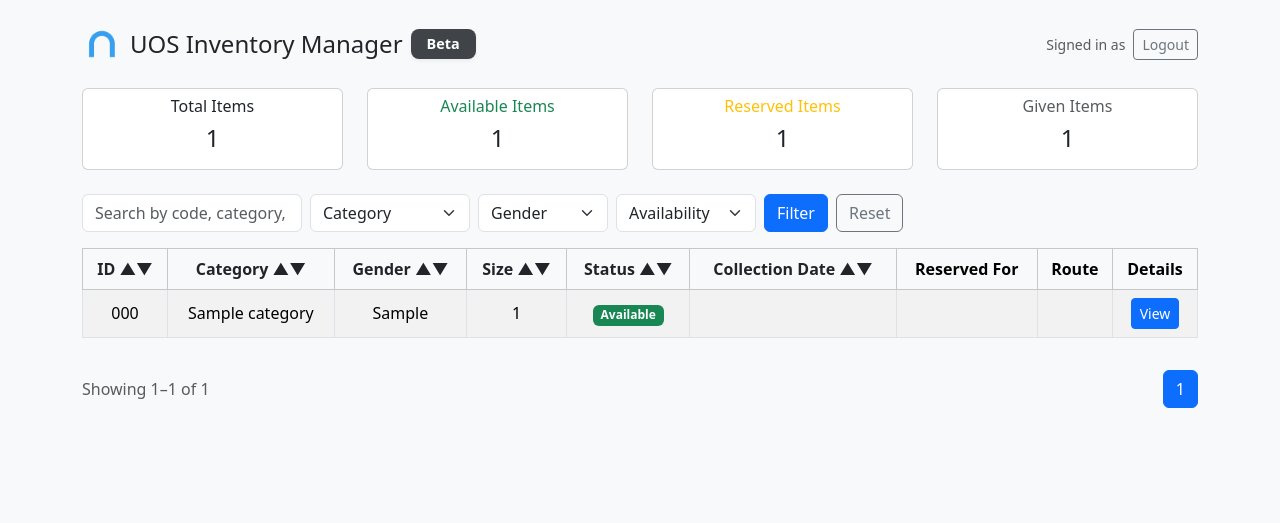
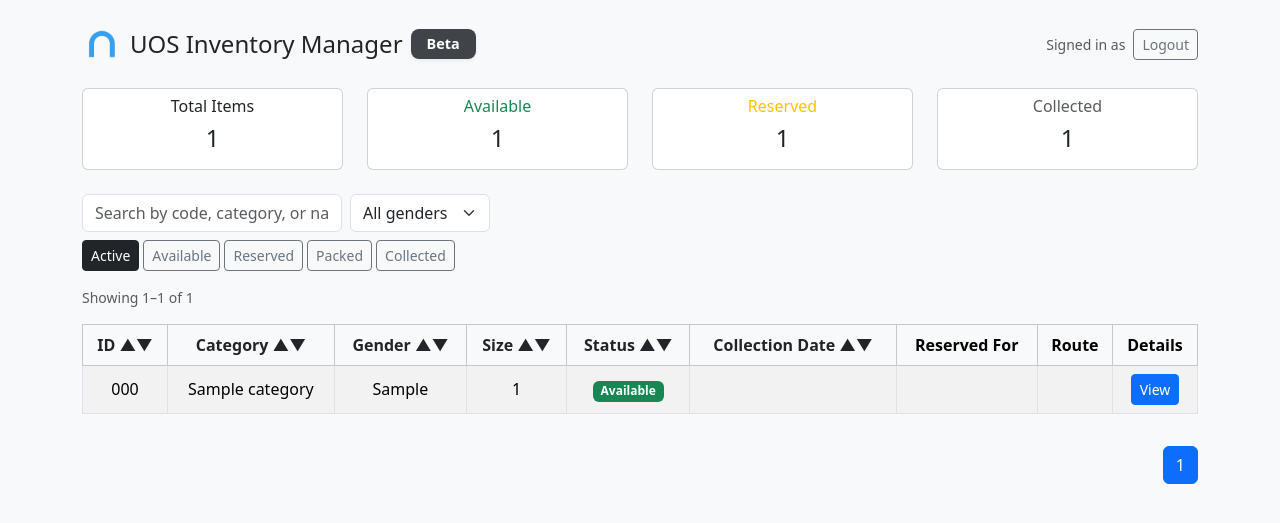
Before and after one commit to jtvandijk/uos-inventorymanager, a Django app: template inventory/templates/inventory/inventory.html in a window 1280 px wide. Shown: the top 523 px of the page. Run offline with Django 5.2, Linux system fonts and the light colour scheme; tables that the repository leaves empty hold one stand-in row (values such as "Sample post"); the template is opened without the code that fills it: values that come from a table or form of the project are taken from there, most other values are stand-ins (such as "Sample title", 1, 10 or a date in 2020).

Commit message:
UX tweaks inventory page filtering

```diff
--- a/inventory/templates/inventory/inventory.html
+++ b/inventory/templates/inventory/inventory.html
@@ -37,7 +37,6 @@
         </div>
 
         <div class="d-flex align-items-center gap-2">
-
             <span class="text-muted small">
                 Signed in as <strong>{{ request.user.username }}</strong>
             </span>
@@ -50,11 +49,8 @@
 
             <form method="post" action="{% url 'logout' %}" class="m-0">
                 {% csrf_token %}
-                <button class="btn btn-outline-secondary btn-sm">
-                    Logout
-                </button>
+                <button class="btn btn-outline-secondary btn-sm">Logout</button>
             </form>
-
         </div>
     </div>
 
@@ -66,146 +62,116 @@
                 <h4>{{ total_count }}</h4>
             </div>
         </div>
-
         <div class="col">
             <div class="card p-2">
-                <h6 class="text-success">Available Items</h6>
+                <h6 class="text-success">Available</h6>
                 <h4>{{ available_count }}</h4>
             </div>
         </div>
-
         <div class="col">
             <div class="card p-2">
-                <h6 class="text-warning">Reserved Items</h6>
+                <h6 class="text-warning">Reserved</h6>
                 <h4>{{ reserved_count }}</h4>
             </div>
         </div>
-
         <div class="col">
             <div class="card p-2">
-                <h6 class="text-muted">Given Items</h6>
+                <h6 class="text-muted">Collected</h6>
                 <h4>{{ given_count }}</h4>
             </div>
         </div>
     </div>
 
-    <!-- Filters + Search -->
-    <div class="d-flex flex-wrap justify-content-between align-items-start gap-2 mb-3">
+    <!-- Filters -->
+    <form id="filterForm" method="get">
+        <input type="hidden" name="status" id="statusInput" value="{{ request.GET.status|default:'' }}">
+        <input type="hidden" name="sort" value="{{ sort }}">
 
-        <form method="get" class="d-flex flex-wrap gap-2 align-items-center flex-grow-1">
-
-            <!-- Free-text search: searches item code, category name, or reservation person name -->
+        <!-- Search + Gender -->
+        <div class="d-flex flex-wrap align-items-center gap-2 mb-2">
             <input type="text"
                    name="search"
+                   id="searchInput"
                    value="{{ request.GET.search|default:'' }}"
                    class="form-control"
                    placeholder="Search by code, category, or name…"
-                   style="max-width: 220px;">
+                   style="max-width: 260px;"
+                   autocomplete="off">
 
-            <select name="category" class="form-select" style="max-width: 160px;">
-                <option value="">Category</option>
-                {% for c in categories %}
-                <option value="{{ c.id }}" {% if request.GET.category == c.id|stringformat:"s" %}selected{% endif %}>
-                    {{ c.name }}
-                </option>
-                {% endfor %}
-            </select>
-
-            <select name="gender" class="form-select" style="max-width: 130px;">
-                <option value="">Gender</option>
-                <option value="male" {% if request.GET.gender == "male" %}selected{% endif %}>Male</option>
+            <select name="gender" id="genderSelect" class="form-select" style="max-width: 140px;">
+                <option value="">All genders</option>
+                <option value="male"   {% if request.GET.gender == "male"   %}selected{% endif %}>Male</option>
                 <option value="female" {% if request.GET.gender == "female" %}selected{% endif %}>Female</option>
                 <option value="unisex" {% if request.GET.gender == "unisex" %}selected{% endif %}>Unisex</option>
             </select>
 
-            <select name="status" class="form-select" style="max-width: 140px;">
-                <option value="">Availability</option>
-                <option value="available" {% if request.GET.status == "available" %}selected{% endif %}>Available</option>
-                <option value="reserved" {% if request.GET.status == "reserved" %}selected{% endif %}>Reserved</option>
-                <option value="packed" {% if request.GET.status == "packed" %}selected{% endif %}>Packed</option>
-                <option value="given" {% if request.GET.status == "given" %}selected{% endif %}>Collected</option>
-            </select>
+            {% if request.GET.search or request.GET.gender or request.GET.status %}
+            <a href="{% url 'inventory' %}" class="btn btn-outline-secondary btn-sm">Clear</a>
+            {% endif %}
+        </div>
 
-            <input type="hidden" name="sort" value="{{ sort }}">
-
-            <button type="submit" class="btn btn-primary">Filter</button>
-            <a href="{% url 'inventory' %}" class="btn btn-outline-secondary">Reset</a>
-
+        <!-- Status pills -->
+        <div class="d-flex flex-wrap gap-1 mb-3">
+            <button type="button" class="btn btn-sm status-pill {% if not request.GET.status %}btn-dark{% else %}btn-outline-secondary{% endif %}" data-status="">Active</button>
+            <button type="button" class="btn btn-sm status-pill {% if request.GET.status == 'available' %}btn-success{% else %}btn-outline-secondary{% endif %}" data-status="available">Available</button>
+            <button type="button" class="btn btn-sm status-pill {% if request.GET.status == 'reserved' %}btn-warning text-dark{% else %}btn-outline-secondary{% endif %}" data-status="reserved">Reserved</button>
+            <button type="button" class="btn btn-sm status-pill {% if request.GET.status == 'packed' %}btn-primary{% else %}btn-outline-secondary{% endif %}" data-status="packed">Packed</button>
+            <button type="button" class="btn btn-sm status-pill {% if request.GET.status == 'given' %}btn-secondary{% else %}btn-outline-secondary{% endif %}" data-status="given">Collected</button>
+        </div>
     </form>
 
+    <!-- Actions row -->
+    <div class="d-flex justify-content-between align-items-center mb-3">
+        <span class="text-muted small">
+            Showing {{ page_obj.start_index }}–{{ page_obj.end_index }} of {{ page_obj.paginator.count }}
+        </span>
         {% if is_admin %}
-        <div class="d-flex gap-2 flex-shrink-0">
-            <a href="{% url 'run_sheet' %}" class="btn btn-outline-dark">
-                Run Sheet
-            </a>
-            <a href="{% url 'add_item' %}?next={{ request.get_full_path }}" class="btn btn-success">
-                + Add Item
-            </a>
+        <div class="d-flex gap-2">
+            <a href="{% url 'run_sheet' %}" class="btn btn-outline-dark btn-sm">Run Sheet</a>
+            <a href="{% url 'add_item' %}?next={{ request.get_full_path }}" class="btn btn-success btn-sm">+ Add Item</a>
         </div>
         {% endif %}
-
     </div>
 
-    <!-- Table — scrolls horizontally on small screens -->
+    <!-- Table -->
     <div class="table-responsive">
     <table class="table table-bordered table-striped text-center align-middle">
 
     <thead class="table-light">
     <tr>
 
-        <!-- ID -->
         <th class="text-center">
-            <a href="?sort={% if sort == 'code' %}-code{% else %}code{% endif %}&category={{ request.GET.category|default:''|striptags|cut:' ' }}&gender={{ request.GET.gender|default:''|striptags|cut:' ' }}&status={{ request.GET.status|default:''|striptags|cut:' ' }}"
-            class="text-decoration-none text-dark">
-                ID ▲▼
-            </a>
+            <a href="?sort={% if sort == 'code' %}-code{% else %}code{% endif %}&gender={{ request.GET.gender|default:'' }}&status={{ request.GET.status|default:'' }}&search={{ request.GET.search|default:''|urlencode }}"
+               class="text-decoration-none text-dark">ID ▲▼</a>
         </th>
 
-        <!-- Category -->
         <th class="text-center">
-            <a href="?sort={% if sort == 'category__name' %}-category__name{% else %}category__name{% endif %}&category={{ request.GET.category|default:''|striptags|cut:' ' }}&gender={{ request.GET.gender|default:''|striptags|cut:' ' }}&status={{ request.GET.status|default:''|striptags|cut:' ' }}"
-            class="text-decoration-none text-dark">
-                Category ▲▼
-            </a>
+            <a href="?sort={% if sort == 'category__name' %}-category__name{% else %}category__name{% endif %}&gender={{ request.GET.gender|default:'' }}&status={{ request.GET.status|default:'' }}&search={{ request.GET.search|default:''|urlencode }}"
+               class="text-decoration-none text-dark">Category ▲▼</a>
         </th>
 
-        <!-- Gender -->
         <th class="text-center">
-            <a href="?sort={% if sort == 'gender' %}-gender{% else %}gender{% endif %}&category={{ request.GET.category|default:''|striptags|cut:' ' }}&gender={{ request.GET.gender|default:''|striptags|cut:' ' }}&status={{ request.GET.status|default:''|striptags|cut:' ' }}"
-            class="text-decoration-none text-dark">
-                Gender ▲▼
-            </a>
+            <a href="?sort={% if sort == 'gender' %}-gender{% else %}gender{% endif %}&gender={{ request.GET.gender|default:'' }}&status={{ request.GET.status|default:'' }}&search={{ request.GET.search|default:''|urlencode }}"
+               class="text-decoration-none text-dark">Gender ▲▼</a>
         </th>
 
-        <!-- Size -->
         <th class="text-center">
-            <a href="?sort={% if sort == 'size' %}-size{% else %}size{% endif %}&category={{ request.GET.category|default:''|striptags|cut:' ' }}&gender={{ request.GET.gender|default:''|striptags|cut:' ' }}&status={{ request.GET.status|default:''|striptags|cut:' ' }}"
-            class="text-decoration-none text-dark">
-                Size ▲▼
-            </a>
+            <a href="?sort={% if sort == 'size' %}-size{% else %}size{% endif %}&gender={{ request.GET.gender|default:'' }}&status={{ request.GET.status|default:'' }}&search={{ request.GET.search|default:''|urlencode }}"
+               class="text-decoration-none text-dark">Size ▲▼</a>
         </th>
 
-        <!-- Status -->
         <th class="text-center">
-            <a href="?sort={% if sort == 'status' %}-status{% else %}status{% endif %}&category={{ request.GET.category|default:''|striptags|cut:' ' }}&gender={{ request.GET.gender|default:''|striptags|cut:' ' }}&status={{ request.GET.status|default:''|striptags|cut:' ' }}"
-            class="text-decoration-none text-dark">
-                Status ▲▼
-            </a>
+            <a href="?sort={% if sort == 'status' %}-status{% else %}status{% endif %}&gender={{ request.GET.gender|default:'' }}&status={{ request.GET.status|default:'' }}&search={{ request.GET.search|default:''|urlencode }}"
+               class="text-decoration-none text-dark">Status ▲▼</a>
         </th>
 
-        <!-- Collection date -->
         <th class="text-center">
-            <a href="?sort={% if sort == 'pickup' %}-pickup{% else %}pickup{% endif %}&category={{ request.GET.category|default:''|striptags|cut:' ' }}&gender={{ request.GET.gender|default:''|striptags|cut:' ' }}&status={{ request.GET.status|default:''|striptags|cut:' ' }}"
-            class="text-decoration-none text-dark">
-                Collection Date ▲▼
-            </a>
+            <a href="?sort={% if sort == 'pickup' %}-pickup{% else %}pickup{% endif %}&gender={{ request.GET.gender|default:'' }}&status={{ request.GET.status|default:'' }}&search={{ request.GET.search|default:''|urlencode }}"
+               class="text-decoration-none text-dark">Collection Date ▲▼</a>
         </th>
 
-        <!-- Reserved For — person name on reservations -->
         <th class="text-center">Reserved For</th>
-
         <th class="text-center">Route</th>
-
         <th class="text-center">Details</th>
 
     </tr>
@@ -240,7 +206,7 @@
 
         <td>
             {% for res in item.reservation_set.all %}
-                    {% if res.status == "reserved" %}
+                {% if res.status == "reserved" or res.status == "packed" %}
                     {{ res.reserved_for_date|date:"d M Y" }}
                 {% endif %}
             {% empty %}
@@ -250,7 +216,7 @@
 
         <td>
             {% for res in item.reservation_set.all %}
-                    {% if res.status == "reserved" %}
+                {% if res.status == "reserved" or res.status == "packed" %}
                     {{ res.person }}
                 {% endif %}
             {% empty %}
@@ -260,7 +226,7 @@
 
         <td>
             {% for res in item.reservation_set.all %}
-                    {% if res.status == "reserved" %}
+                {% if res.status == "reserved" or res.status == "packed" %}
                     {% if res.route %}
                         <span class="badge"
                               style="background-color: {{ res.route.color }}; color: {{ res.route.text_color }};">
@@ -287,15 +253,10 @@
     </tbody>
 
     </table>
-    </div><!-- /.table-responsive -->
+    </div>
 
     <!-- Pagination -->
-    <div class="d-flex justify-content-between align-items-center mt-3">
-
-        <div class="text-muted">
-            Showing {{ page_obj.start_index }}–{{ page_obj.end_index }} of {{ page_obj.paginator.count }}
-        </div>
-
+    <div class="d-flex justify-content-end mt-3">
         <ul class="pagination mb-0">
 
             {% if page_obj.has_previous %}
@@ -308,9 +269,7 @@
 
             {% for num in page_obj.paginator.page_range %}
             <li class="page-item {% if page_obj.number == num %}active{% endif %}">
-                <a class="page-link" href="?page={{ num }}&{{ request.GET.urlencode }}">
-                    {{ num }}
-                </a>
+                <a class="page-link" href="?page={{ num }}&{{ request.GET.urlencode }}">{{ num }}</a>
             </li>
             {% endfor %}
 
@@ -323,15 +282,35 @@
             {% endif %}
 
         </ul>
-
     </div>
 
 </div>
 
-<!-- JS -->
 <script src="https://cdn.jsdelivr.net/npm/bootstrap@5.3.3/dist/js/bootstrap.bundle.min.js"></script>
 
 <script>
+const filterForm = document.getElementById('filterForm');
+const statusInput = document.getElementById('statusInput');
+const searchInput = document.getElementById('searchInput');
+const genderSelect = document.getElementById('genderSelect');
+let searchTimeout;
+
+document.querySelectorAll('.status-pill').forEach(function(pill) {
+    pill.addEventListener('click', function() {
+        statusInput.value = this.dataset.status;
+        filterForm.submit();
+    });
+});
+
+genderSelect.addEventListener('change', function() {
+    filterForm.submit();
+});
+
+searchInput.addEventListener('input', function() {
+    clearTimeout(searchTimeout);
+    searchTimeout = setTimeout(function() { filterForm.submit(); }, 400);
+});
+
 function initAlerts() {
     document.querySelectorAll('.alert').forEach(function(alert) {
         new bootstrap.Alert(alert);
@@ -339,7 +318,7 @@ function initAlerts() {
 }
 
 function autoDismissAlerts() {
-    setTimeout(function () {
+    setTimeout(function() {
         document.querySelectorAll('.alert').forEach(function(alert) {
             if (alert.classList.contains('show')) {
                 alert.classList.remove('show');
--- a/inventory/views.py
+++ b/inventory/views.py
@@ -117,13 +117,11 @@ def inventory_view(request):
     elif sort in allowed_sorts:
         items = items.order_by(sort)
 
-    paginator = Paginator(items, 20)
+    paginator = Paginator(items, 10)
     page_obj = paginator.get_page(request.GET.get("page"))
 
     context = {
         "page_obj": page_obj,
-        "categories": Category.objects.all(),
-        "routes": Route.objects.all(),
         "total_count": Item.objects.count(),
         "available_count": Item.objects.filter(status="available").count(),
         "reserved_count": Item.objects.filter(status="reserved").count(),
```
Also changed, not shown: inventory/templates/inventory/add_item.html (+9 -14 lines). Lines whose indentation alone changed are shown as unchanged.
